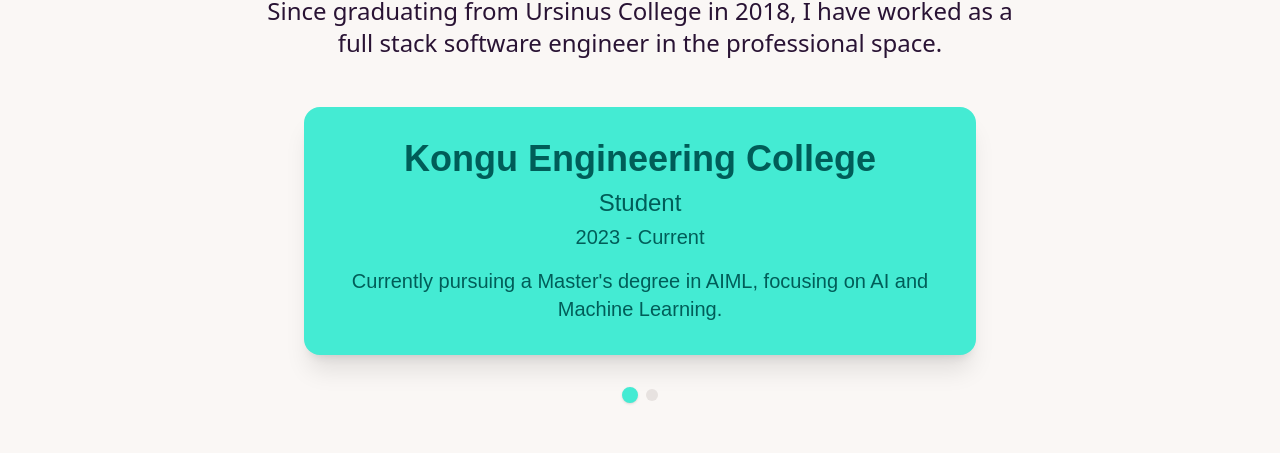
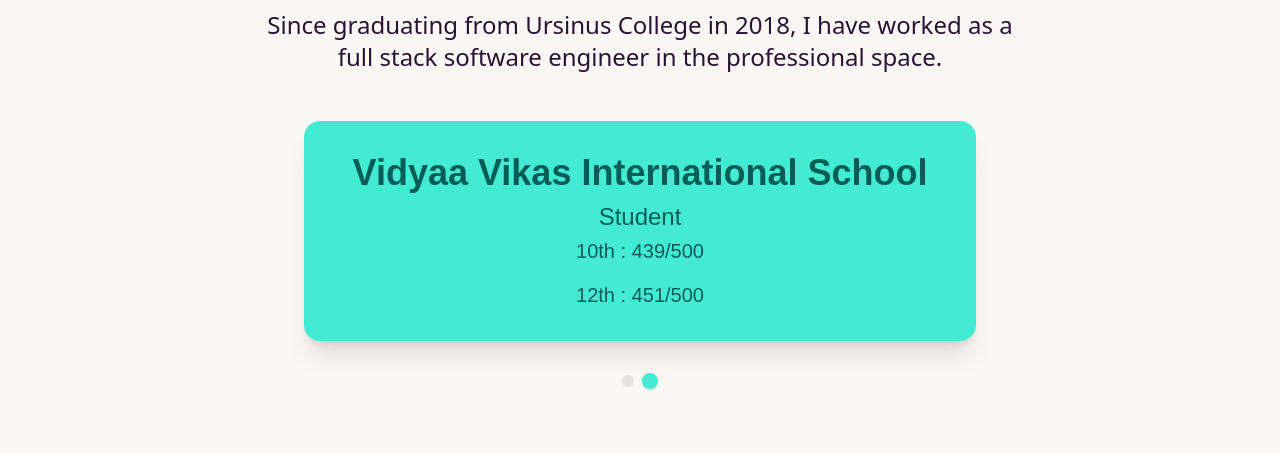
Before and after one commit to anish-off/Portfolio, a React (Vite) app: page / in a window 1280 px wide. Shown: the part 1851-2304 px from the top of the page. Built offline with nearby package versions, Linux system fonts and the light colour scheme.

Commit message:
Updated scroll

```diff
--- a/src/components/Experience.jsx
+++ b/src/components/Experience.jsx
@@ -1,4 +1,4 @@
-import React, { useState } from "react";
+import React, { useState, useEffect } from "react";
 import { Element } from "react-scroll";
 
 const experiences = [
@@ -19,6 +19,13 @@ const experiences = [
 
 const Experience = () => {
   const [activeIdx, setActiveIdx] = useState(0);
+
+  useEffect(() => {
+    const interval = setInterval(() => {
+      setActiveIdx((prevIdx) => (prevIdx + 1) % experiences.length);
+    }, 5000);
+    return () => clearInterval(interval);
+  }, []);
 
   return (
     <Element name="experience" className="w-full">
```
Lines whose indentation alone changed are shown as unchanged.
